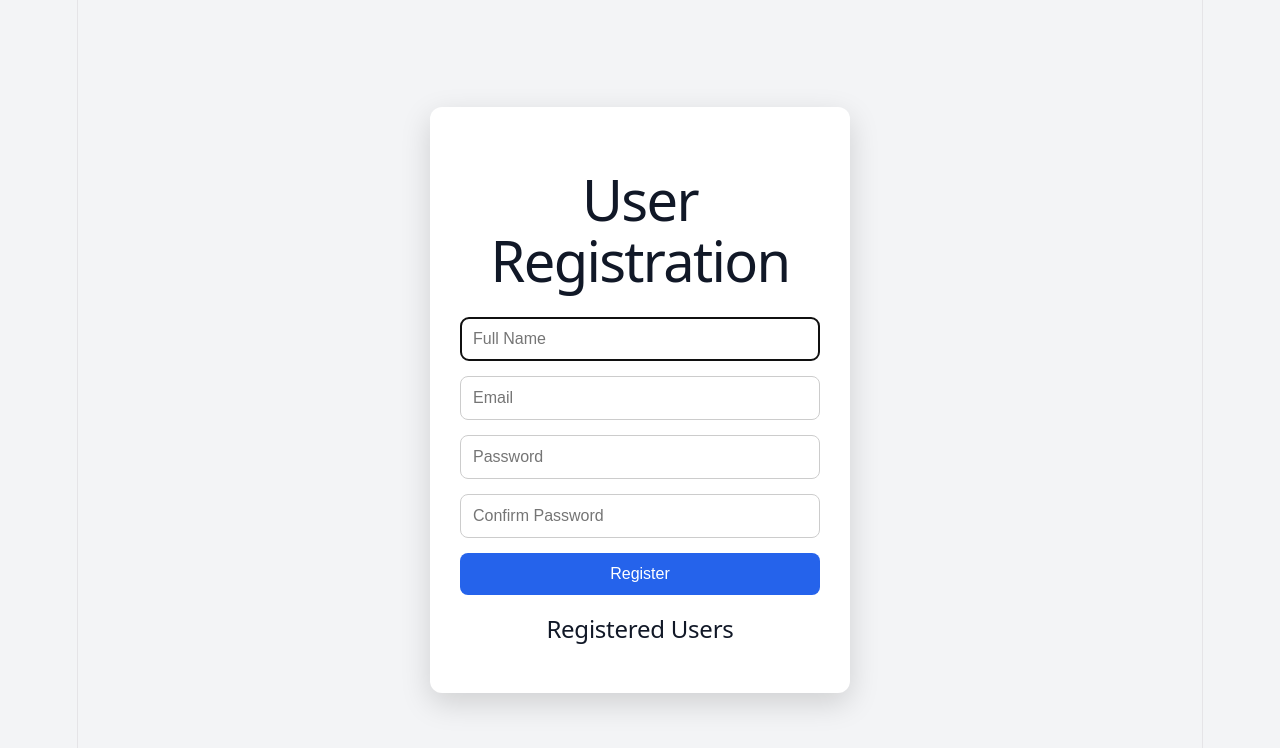
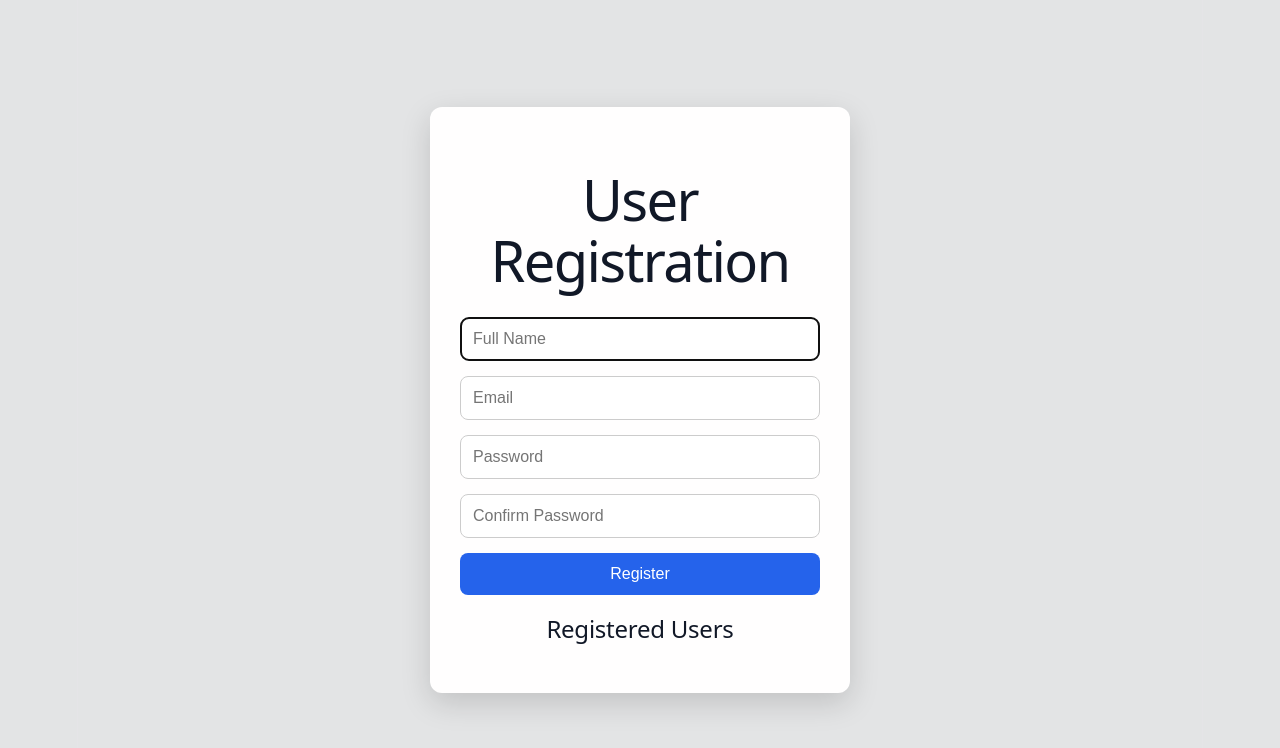
Before and after one commit to hafiz-1/User-registeration-form, a React (Vite) app: page / in a window 1280 px wide. Shown: the top 748 px of the page. Built offline with nearby package versions, Linux system fonts and the light colour scheme.

Commit message:
style updated

```diff
--- a/src/App.css
+++ b/src/App.css
@@ -6,7 +6,7 @@
 }
 
 body {
-    background: #f3f4f6;
+    background: #e3e4e5;
 }
 
 .container {
@@ -18,7 +18,7 @@ body {
 
 .card {
     width: 420px;
-    background: white;
+    background: rgb(255, 254, 254);
     padding: 30px;
     border-radius: 12px;
     box-shadow: 0 10px 30px rgba(0, 0, 0, 0.15);
```
